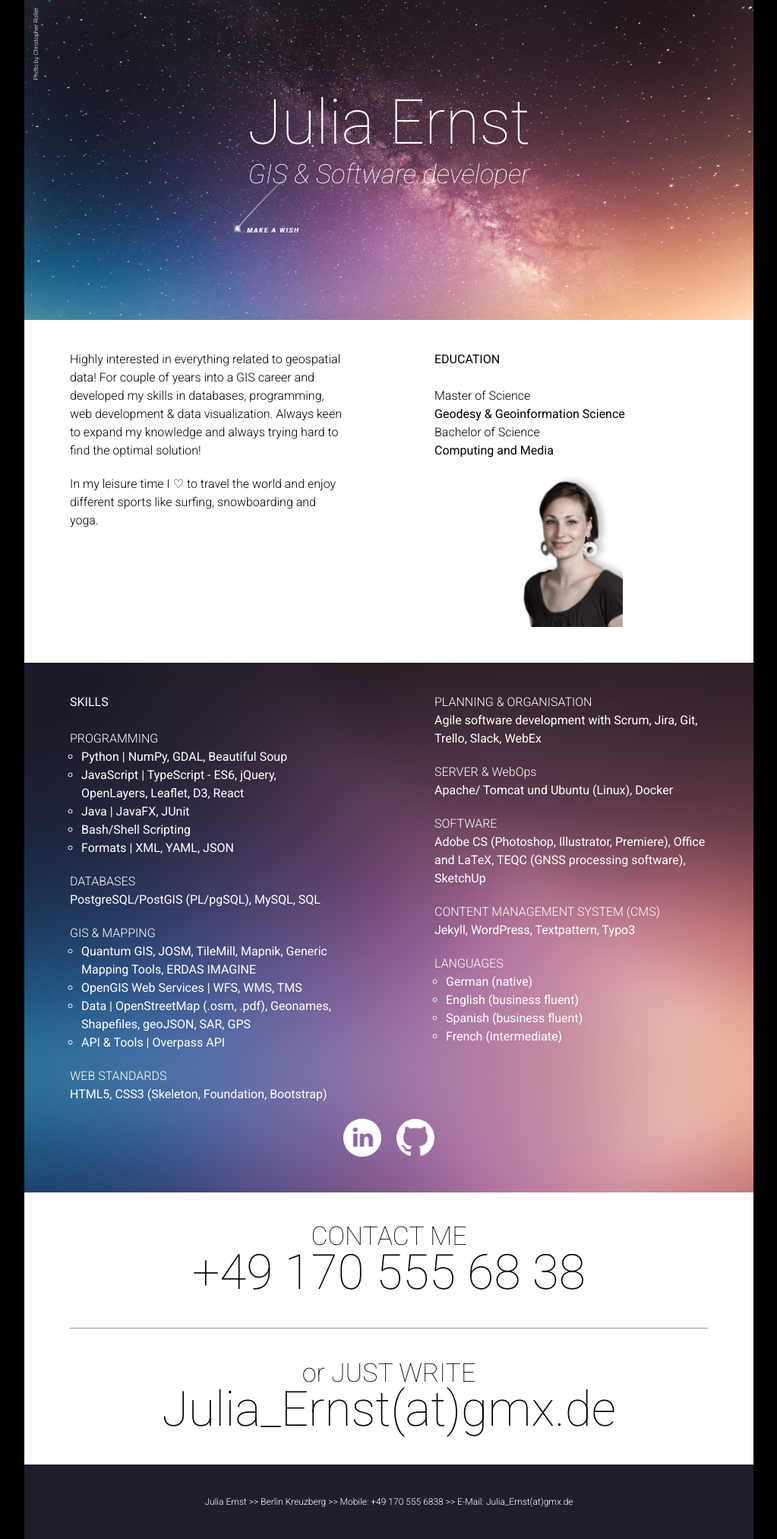
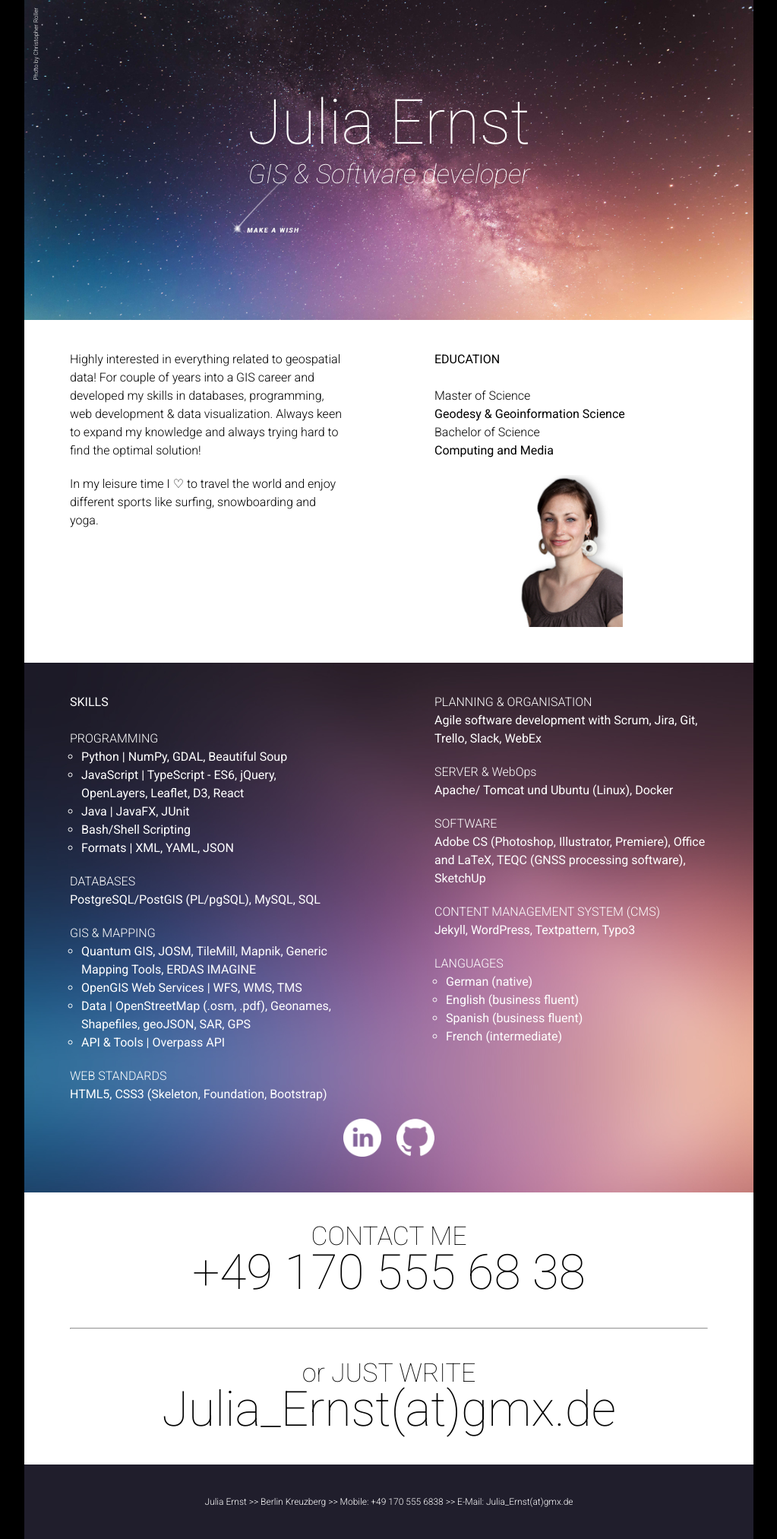
Before and after one commit to missserious/juliaernst, a Jekyll site: the page built from index.html, in a window 1280 px wide. Shown: the whole page at 76% size, without its empty margins (128-1151 px from the left). Built offline with Jekyll 4.4.1, drawn with Linux system fonts in a browser that asks for light colours.

Commit message:
update pic

```diff
--- a/index.html
+++ b/index.html
@@ -31,7 +31,7 @@ author: Julia
       <!--<h3>Hochschule für Technik und Wirtschaft, Berlin</h3>-->
     </div>
     <div class="picture">
-      <img src="img/JE_V5.jpg" alt="Julia Ernst">
+      <img src="img/JE_V6.jpg" alt="Julia Ernst">
     </div>
   </div>
 
```
Also changed, not shown: img/JE_V6.jpg (added).
